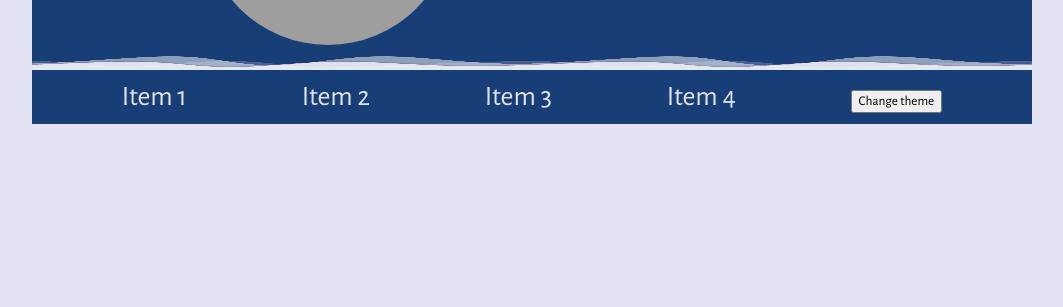
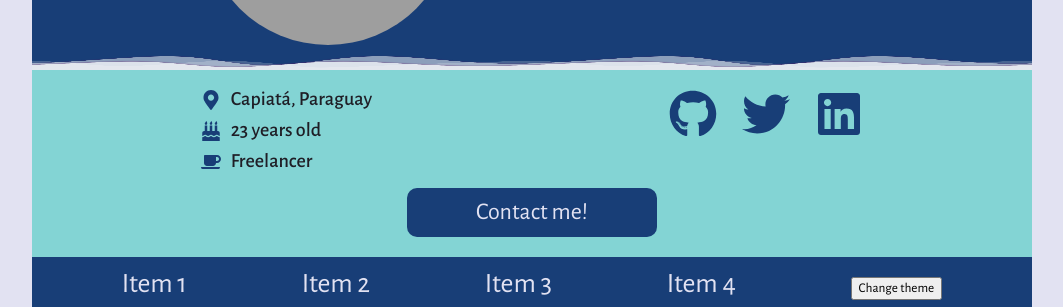
Before and after one commit to angelmgl/myportfolio, a Next.js app: page / in a window 1280 px wide. Shown: the part 230-537 px from the top of the page, without its empty margins (108-1171 px from the left). Built offline with nearby package versions, Linux system fonts and the light colour scheme; grey boxes are pictures that could not be loaded.

Commit message:
Info section added

```diff
--- /dev/null
+++ b/components/Info/Info.module.css
@@ -0,0 +1,61 @@
+.section {
+    padding: 20px;
+    background-color: #83D4D4;
+    display: flex;
+    justify-content: center;
+    align-items: center;
+    flex-direction: column;
+}
+
+.wrapper {
+    display: flex;
+    width: 100%;
+    margin-bottom: 10px;
+    justify-content: space-around;
+    align-items: flex-start;
+    color: #183E77;
+}
+
+.info {
+    font-size: 1.25rem;
+    font-weight: 500;
+}
+
+.info li {
+    margin-bottom: 5px;
+}
+
+.info li:last-child {
+    margin-bottom: 0px;
+}
+
+.data {
+    display: inline-block;
+    color: #1F1E26;
+    margin-left: 10px;
+    transform: translateY(-5px);
+}
+
+.social {
+    display: flex;
+    gap: 25px;
+    font-size: 3rem;
+    cursor: pointer;
+    transition: all 0.5s;
+}
+
+.socialIcon:hover {
+    color: #182e55;
+}
+
+@media only screen and (max-width: 576px) {
+
+    .wrapper {
+        flex-direction: column-reverse;
+        gap: 20px;
+    }
+
+    .social {
+        align-self: center;
+    }
+}
--- /dev/null
+++ b/components/Info/index.js
@@ -0,0 +1,41 @@
+import {
+    FaGithub,
+    FaTwitter,
+    FaLinkedin,
+    FaMapMarkerAlt,
+    FaBirthdayCake,
+    FaCoffee,
+} from "react-icons/fa";
+import Button from "../components/Button";
+import styles from "./Info.module.css";
+
+const Info = () => {
+    return (
+        <section className={styles.section}>
+            <div className={styles.wrapper}>
+                <ul className={styles.info}>
+                    <li>
+                        <FaMapMarkerAlt />
+                        <span className={styles.data}>Capiatá, Paraguay</span>
+                    </li>
+                    <li>
+                        <FaBirthdayCake />
+                        <span className={styles.data}>23 years old</span>
+                    </li>
+                    <li>
+                        <FaCoffee />
+                        <span className={styles.data}>Freelancer</span>
+                    </li>
+                </ul>
+                <div className={styles.social}>
+                    <FaGithub className={styles.socialIcon} />
+                    <FaTwitter className={styles.socialIcon} />
+                    <FaLinkedin className={styles.socialIcon} />
+                </div>
+            </div>
+            <Button text="Contact me!" />
+        </section>
+    );
+};
+
+export default Info;
--- /dev/null
+++ b/components/components/Button.js
@@ -0,0 +1,28 @@
+export default function Button({ primary = true, text }) {
+
+    return (
+        <>
+            <button>
+                {text}
+            </button>
+
+            <style jsx>{`
+                button {
+                    background-color: ${primary ? "#183E77" : "#e2e2f2"};
+                    color: ${primary ? "#e2e2f2" : "#183E77"};
+                    width: 250px;
+                    font-size: 24px;
+                    border-radius: 10px;
+                    padding: 10px 0;
+                    border: none;
+                    outline: none;
+                    cursor: pointer;
+                }
+
+                button:hover {
+                    background-color: ${primary ? "#182E55" : "#b2b2c2"};
+                }
+            `}</style>
+        </>
+    );
+}
--- a/pages/index.js
+++ b/pages/index.js
@@ -1,3 +1,4 @@
+import Info from "../components/Info";
 import Layout from "../components/Layout";
 import Nav from "../components/Nav";
 import Profile from "../components/Profile";
@@ -6,6 +7,7 @@ export default function Home({ dark, setDark }) {
     return (
         <Layout dark={dark}>
             <Profile />
+            <Info />
             <Nav dark={dark} setDark={setDark} />
             <div style={{ height: "2000px" }}></div>
         </Layout>
```
